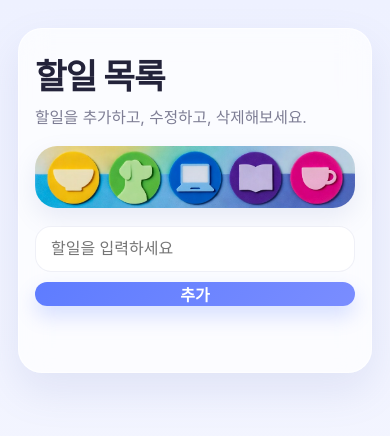
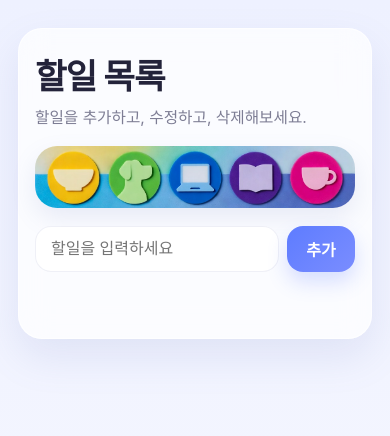
Before and after one commit to kayasism-lab/todo-app, a plain HTML site: page index.html in a window 390 px wide. Drawn offline with Linux system fonts and the light colour scheme; no server answers.

Commit message:
모바일 버전도 추가
Made-with: Cursor

```diff
--- a/style.css
+++ b/style.css
@@ -60,13 +60,15 @@ body {
 
 .todo-form {
   display: grid;
-  grid-template-columns: 1fr auto;
+  grid-template-columns: minmax(0, 1fr) auto;
   gap: 10px;
   margin-bottom: 14px;
+  align-items: stretch;
 }
 
 .todo-form input {
   width: 100%;
+  min-width: 0;
   padding: 14px 16px;
   border: none;
   border-radius: 16px;
@@ -84,12 +86,15 @@ body {
 .todo-form button {
   border: none;
   border-radius: 16px;
+  min-width: 68px;
   padding: 0 18px;
   background: linear-gradient(135deg, #5e7cff, #7a8dff);
   color: #ffffff;
   font-size: 1rem;
   font-weight: 600;
   cursor: pointer;
+  white-space: nowrap;
+  flex-shrink: 0;
   box-shadow: 0 10px 20px rgba(94, 124, 255, 0.24);
   transition: background 0.2s ease, transform 0.15s ease, box-shadow 0.15s ease;
 }
@@ -307,7 +312,8 @@ body {
   }
 
   .todo-form {
-    grid-template-columns: 1fr;
+    grid-template-columns: minmax(0, 1fr) auto;
+    gap: 8px;
   }
 
   .todo-item {
```
